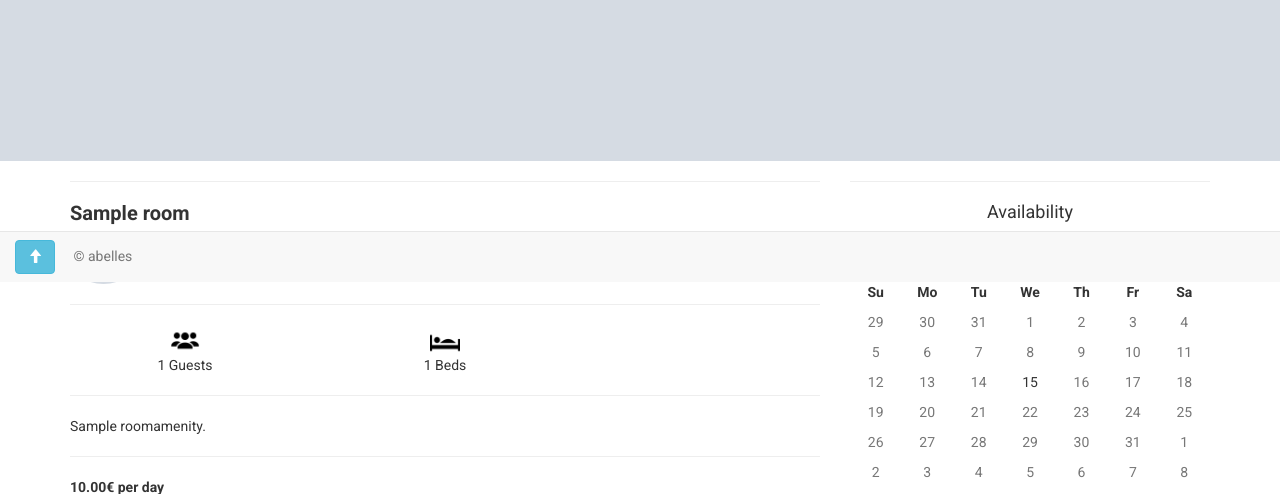
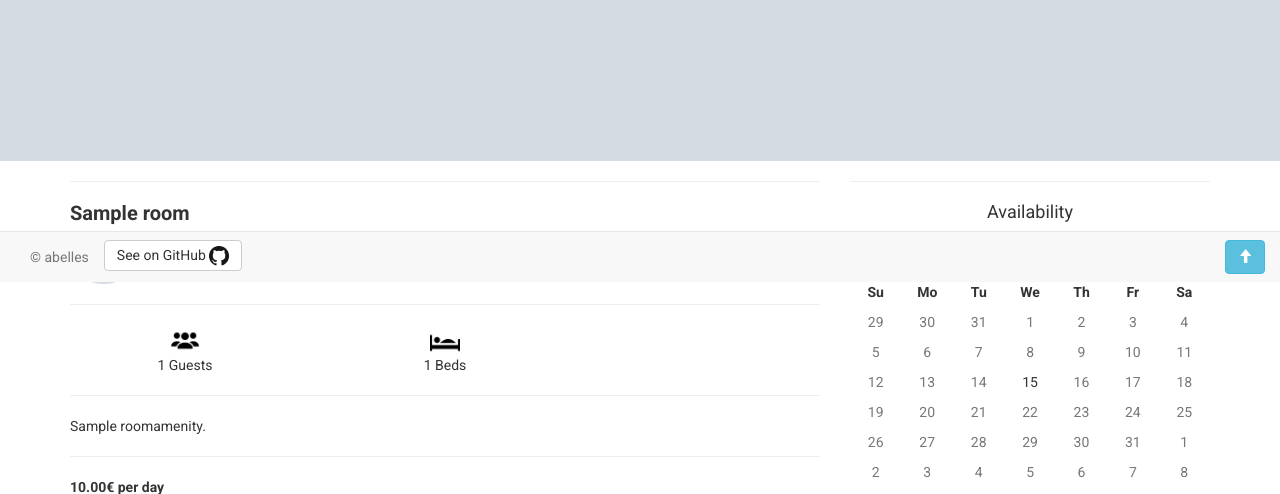
Before and after one commit to abellesnet/forRent, a Django app: page /room/r/1/ in a window 1280 px wide. Shown: the part 518-1012 px from the top of the page. Run offline with Django 3.2, Linux system fonts and the light colour scheme; tables that the repository leaves empty hold one stand-in row (values such as "Sample post"); grey boxes marked "Sample" are stand-in pictures; some libraries are stand-ins or nearby versions.

Commit message:
Release settings
Create README.md
Include GitHub repo button on footer
Update translations

```diff
--- a/forrent/forrent/src/scss/_header_footer.scss
+++ b/forrent/forrent/src/scss/_header_footer.scss
@@ -1,18 +1,16 @@
 .header, .footer {
+
   .navbar-brand.navbar-brand-image {
     padding: 0;
-
   }
 
   .navbar-brand.navbar-brand-name {
     padding-left: 20px;
-
   }
 
   .brand-image {
     max-height: 50px;
     border-radius: 100%;
-
   }
 
   .navbar-right {
@@ -22,9 +20,15 @@
 }
 
 .footer{
-  .navbar-text {
-    float: none;
 
+  .github-button{
+    padding-top: 4px;
+    padding-bottom: 4px;
+  }
+
+  .github-icon {
+    height: 20px;
+    width: auto;
   }
 
 }
--- a/forrent/forrent/templates/includes/footer.html
+++ b/forrent/forrent/templates/includes/footer.html
@@ -2,11 +2,15 @@
 
 <nav class="navbar navbar-default navbar-fixed-bottom">
     <div class="container-fluid">
-        <button type="button" class="btn btn-info navbar-btn go-top">
+        <span class="navbar-text navbar-left">
+                &copy; <a href="#" class="navbar-link">abelles</a>
+        </span>
+        <a role="button" class="github-button btn btn-default navbar-btn navbar-left" href="https://github.com/abellesnet/forRent">
+            See on GitHub
+            <img class="github-icon" src="{% static "img/GitHub-Mark-32px.png" %}">
+        </a>
+        <button type="button" class="btn btn-info navbar-btn go-top navbar-right">
             <span class="glyphicon glyphicon-arrow-up" aria-hidden="true"></span>
         </button>
-        <span class="navbar-text">
-                &copy; <a href="#" class="navbar-link">abelles</a>
-        </span>
     </div>
 </nav>
```
Also changed, not shown: README.md (added), forrent/forrent/src/img/GitHub-Mark-32px.png (added), forrent/forrent/static/css/style.css, forrent/forrent/static/img/GitHub-Mark-32px.png (added), forrent/locale/es/LC_MESSAGES/django.po, 3 other files.
